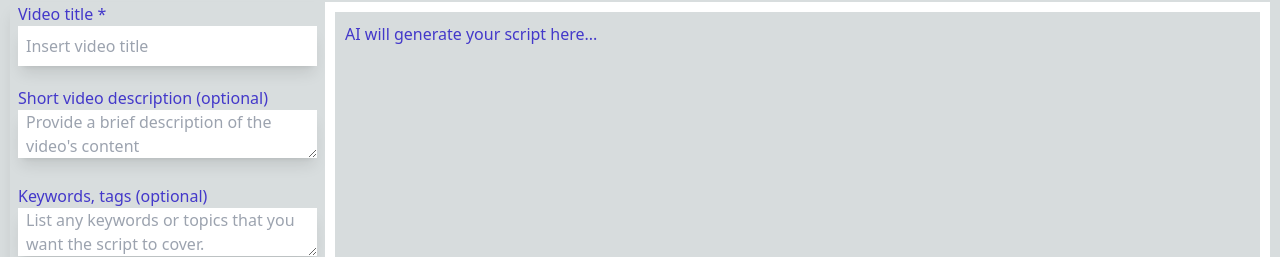
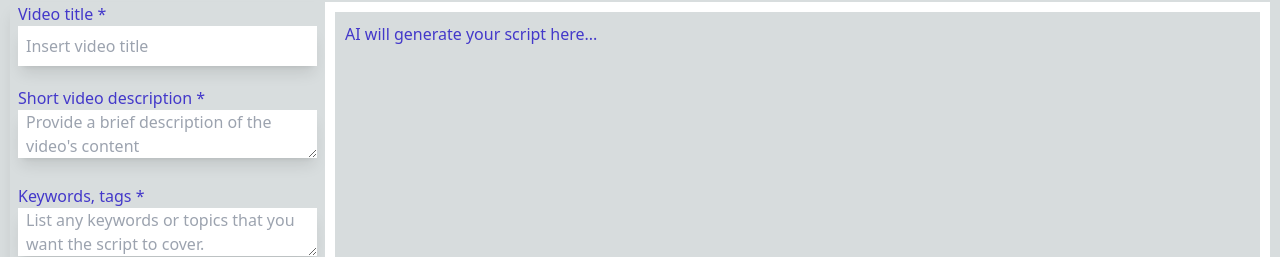
Before and after one commit to longmenegib/aiscripter, a Next.js app: page /app in a window 1280 px wide. Shown: the part 163-420 px from the top of the page. Built offline with nearby package versions, Linux system fonts and the light colour scheme.

Commit message:
terminer avec l site

```diff
--- a/src/pages/_app.js
+++ b/src/pages/_app.js
@@ -7,7 +7,7 @@ export const metadata = {
 }
 
 export default function RootLayout({ Component, pageProps }) {
-  console.log('helloo')
+
   return (
     <>
       <Head>
--- a/src/pages/app.js
+++ b/src/pages/app.js
@@ -40,7 +40,7 @@ export default function Application() {
     if (!title || !description || !keywords || !language || !duration || !type) return;
 
     let formatText = requestFormat(title, description, duration, language, keywords, type);
-    console.log(formatText);
+    // console.log(formatText);
     // return
     setLoading(true)
     const response = await fetch("/api/hello/route", {
@@ -98,7 +98,7 @@ export default function Application() {
           <div className='row my-5'>
             <div className="columns-1  px-2">
               <label className='w-full'>
-                Short video description (optional)
+                Short video description *
               </label>
               <div className="form-group icon_form w-full" >
                 <textarea
@@ -115,7 +115,7 @@ export default function Application() {
           <div className='row my-5'>
             <div className="columns-1  px-2">
               <label className='w-full'>
-                Keywords, tags (optional)
+                Keywords, tags *
               </label>
               <div className="form-group icon_form w-full" >
                 <textarea
```
